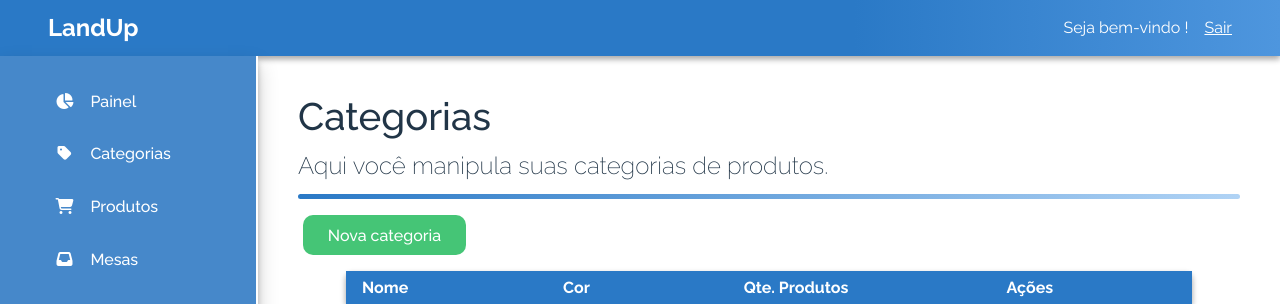
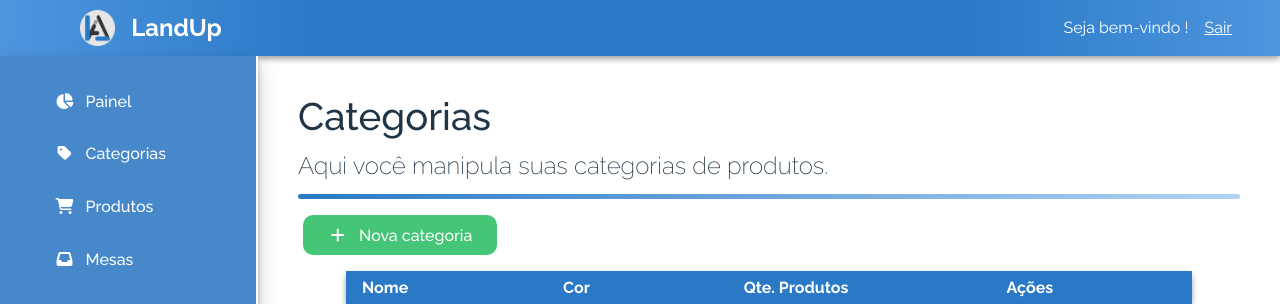
Before and after one commit to gabeFrancisco/RestaurantSuitWeb, a React (Vite) app in the folder restaurantsuit/: page /categories in a window 1280 px wide. Shown: the top 304 px of the page. Built offline with nearby package versions, Linux system fonts and the light colour scheme; no server answers; sample sign-in values are in the browser's storage.

Commit message:
Added LandUp logo and created NotFound page

```diff
--- a/restaurantsuit/src/App.css
+++ b/restaurantsuit/src/App.css
@@ -147,3 +147,7 @@ button:hover{
 .btn-danger:hover {
   background-color: #b95a5a;
 }
+
+i{
+  margin-right: 0.7rem;
+}
--- a/restaurantsuit/src/App.tsx
+++ b/restaurantsuit/src/App.tsx
@@ -1,21 +1,23 @@
-import "./App.css";
+import { BrowserRouter, Route, Routes, useLocation, useNavigate } from "react-router-dom";
+import { useAppDispatch } from "./store/store";
+import { useEffect } from "react";
+import { fetchUser } from "./store/features/authSlice";
+
 import LoginPage from "./pages/Login/LoginPage";
-import { BrowserRouter, Route, Routes } from "react-router-dom";
 import HomePage from "./pages/Home/HomePage";
 import UserPage from "./pages/User/UserPage";
 import PrivateRoutes from "./components/PrivateRoutes/PrivateRoutes";
-import { useAppDispatch } from "./store/store";
-import { useEffect } from "react";
-import loginService from "./services/loginService";
-import { fetchUser } from "./store/features/authSlice";
-import Header from "./components/Header/Header";
 import CategoriesPage from "./pages/Categories/CategoriesPage";
+
+import "./App.css";
+import NotFoundPage from "./pages/NotFound/NotFoundPage";
 
 function App() {
   const dispatch = useAppDispatch();
   useEffect(() => {
     dispatch(fetchUser());
   }, []);
+
   return (
     <BrowserRouter>
       <div className="App">
@@ -26,7 +28,7 @@ function App() {
             <Route path="user" element={<UserPage />} />
             <Route path="categories" element={<CategoriesPage/>}/>
           </Route>
-          <Route path="*" element={<h1>Página não encontrada :(</h1>} />
+          <Route path="*" element={<NotFoundPage/>} />
         </Routes>
       </div>
     </BrowserRouter>
--- a/restaurantsuit/src/components/CategoryTable/CategoryTable.css
+++ b/restaurantsuit/src/components/CategoryTable/CategoryTable.css
@@ -21,6 +21,11 @@
   padding: 0.3rem 8rem 0.3rem 1rem;
 }
 
+.Category-Color{
+  padding: 1rem;
+  border-radius: 16px;
+}
+
 .button-area{
   width: 100%;
   display: flex;
--- a/restaurantsuit/src/components/CategoryTable/CategoryTable.tsx
+++ b/restaurantsuit/src/components/CategoryTable/CategoryTable.tsx
@@ -5,10 +5,10 @@ import { useAppDispatch, useAppSelector } from "../../store/store";
 import "./CategoryTable.css";
 
 export default function CategoryTable() {
-  // const dispatch = useAppDispatch();
-  // useEffect(() => {
-  //   console.log(dispatch(fetchAllCategories()))
-  // })
+  const dispatch = useAppDispatch();
+  useEffect(() => {
+    console.log(dispatch(fetchAllCategories()))
+  })
 
   const categories = useAppSelector((state) => state.categories.categoryList);
   return (
@@ -27,7 +27,13 @@ export default function CategoryTable() {
             return (
               <tr>
                 <td>{cat.name}</td>
-                <td>{cat.color}</td>
+                <td className="Category-Color-Wrapper">
+                  <div className="Category-Color"
+                    style={{
+                      backgroundColor: cat.color
+                    }}
+                  ></div>
+                </td>
                 <td>5</td>
                 <td className="button-area">
                   <button className="btn-sm btn-warning">Editar</button>
--- a/restaurantsuit/src/components/Header/Header.css
+++ b/restaurantsuit/src/components/Header/Header.css
@@ -1,5 +1,5 @@
 .Header{
-  background: linear-gradient(to right, var(--primary), var(--primary), var(--primary),var(--primaryGd));
+  background: linear-gradient(to right,var(--primaryGd), var(--primary), var(--primary), var(--primary),var(--primaryGd));
   height: 3.5rem;
   color: #fff;
   display: flex;
@@ -12,6 +12,20 @@
 
 .Header h1,h2{
   margin: 0;
+}
+
+.Header .Title{
+  display: flex;
+  flex-direction: row;
+  justify-content: center;
+  align-items: center;
+  margin: 0 2rem;
+}
+
+.Header .Title img{
+  width: 2.2rem;
+  height: auto;
+  margin-right: 1rem;
 }
 
 .Header .User-Actions{
--- a/restaurantsuit/src/components/Header/Header.tsx
+++ b/restaurantsuit/src/components/Header/Header.tsx
@@ -5,22 +5,30 @@ import { useAppSelector } from "../../store/store";
 
 import "./Header.css";
 
-import logo from '../../assets/logo.jpeg'
+import logo from "../../assets/logo.png";
 
 export default function Header() {
   const navigate = useNavigate();
-  const user = useAppSelector(state => state.auth.user);
+  const user = useAppSelector((state) => state.auth.user);
   return (
     <header className="Header">
       <div className="Title">
+        <img src={logo} alt="LandUp logo" />
         <h2>LandUp</h2>
       </div>
       <div className="User-Actions">
-        <p>Seja bem-vindo <b>{user.username}</b>!</p>
-        <a href="" onClick={() => {
-          loginService.logoutUser()
-          navigate('/login')
-        }}>Sair</a>
+        <p>
+          Seja bem-vindo <b>{user.username}</b>!
+        </p>
+        <a
+          href=""
+          onClick={() => {
+            loginService.logoutUser();
+            navigate("/login");
+          }}
+        >
+          Sair
+        </a>
       </div>
     </header>
   );
--- a/restaurantsuit/src/components/PrivateRoutes/PrivateRoutes.tsx
+++ b/restaurantsuit/src/components/PrivateRoutes/PrivateRoutes.tsx
@@ -1,14 +1,14 @@
-import React from "react";
+import React, { useEffect } from "react";
 
-import { Navigate, Outlet } from "react-router-dom";
-import LoginService from "../../services/loginService";
+import { Navigate, Outlet, useLocation } from "react-router-dom";
+import loginService from "../../services/loginService";
 import Aside from "../Sidebar/Sidebar";
 import Header from "../Header/Header";
 
 import "./PrivateRoutes.css";
 
 export default function PrivateRoutes() {
-  let auth = LoginService.checkAuth();
+  let auth = loginService.checkAuth();
   return auth ? (
     <>
       <Header />
--- a/restaurantsuit/src/components/Sidebar/Sidebar.css
+++ b/restaurantsuit/src/components/Sidebar/Sidebar.css
@@ -41,7 +41,3 @@ aside ul li a:hover{
   padding: 0.7rem 0.7rem 0.7rem 4rem;
   box-shadow: rgba(0, 0, 0, 0.35) 0px 5px 15px;
 }
-
-aside ul li a i{
-  margin-right: 1rem;
-}
--- a/restaurantsuit/src/pages/Categories/CategoriesPage.tsx
+++ b/restaurantsuit/src/pages/Categories/CategoriesPage.tsx
@@ -11,7 +11,7 @@ export default function CategoriesPage() {
       />
 
       <div>
-        <button className="btn btn-success">Nova categoria</button>
+        <button className="btn btn-success"><i className="fas fa-plus  fa-fw"></i>Nova categoria</button>
       </div>
       <CategoryTable/>
     </div>
--- /dev/null
+++ b/restaurantsuit/src/pages/NotFound/NotFoundPage.tsx
@@ -0,0 +1,30 @@
+import React, { useEffect, useState } from "react";
+import { useNavigate } from "react-router-dom";
+
+export default function NotFoundPage() {
+  const navigate = useNavigate();
+  const [countdown, setCountdown] = useState(5);
+
+  useEffect(() => {
+    setTimeout(() => {
+      navigate("/home");
+    }, 5000);
+  }, []);
+
+  useEffect(() => {
+    {
+      setInterval(() => {
+        setCountdown(countdown - 1);
+      }, 1000);
+    }
+  }, [countdown])
+
+  return (
+    <div className="PageFade">
+      <h1>Página não encontrada :(</h1>
+      <h3>Talvez a sua URL esteja incorreta ou está página não exista!</h3>
+
+      <h3>Redirecionando em {countdown} segundos</h3>
+    </div>
+  );
+}
```
Also changed, not shown: restaurantsuit/src/assets/logo.jpeg (deleted), restaurantsuit/src/assets/logo.png (added).
